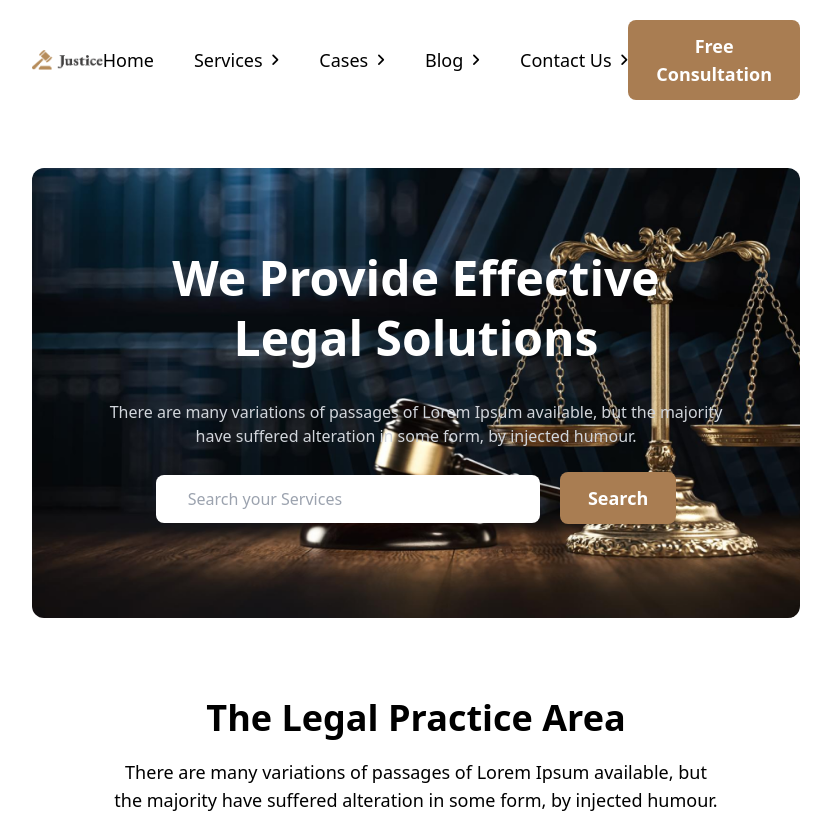
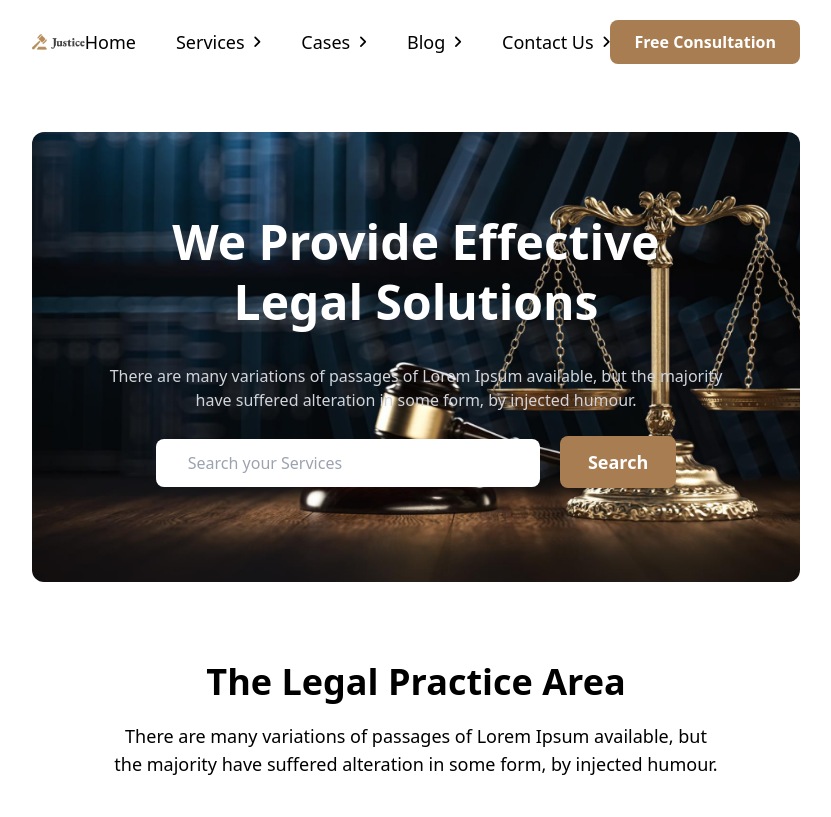
Before and after one commit to rakibal123/Legal-solution, a website built with Vite: page index.html in a window 1280 px wide. Shown: the top 817 px of the page, without its empty margins (224-1055 px from the left). Built offline with nearby package versions, Linux system fonts and the light colour scheme.

Commit message:
fix(ui): adjust Free Consultation button size and prevent wrapping

```diff
--- a/index.html
+++ b/index.html
@@ -32,7 +32,7 @@
                     </ul>
                 </div>
                 <div>
-                    <button class="bg-customBrown py-3 px-7 round text-white text-lg font-semibold rounded-lg">Free Consultation</button>
+                    <button class="bg-customBrown py-2.5 px-6 whitespace-nowrap text-white font-semibold rounded-lg">Free Consultation</button>
                 </div>
             </nav>
 
```
